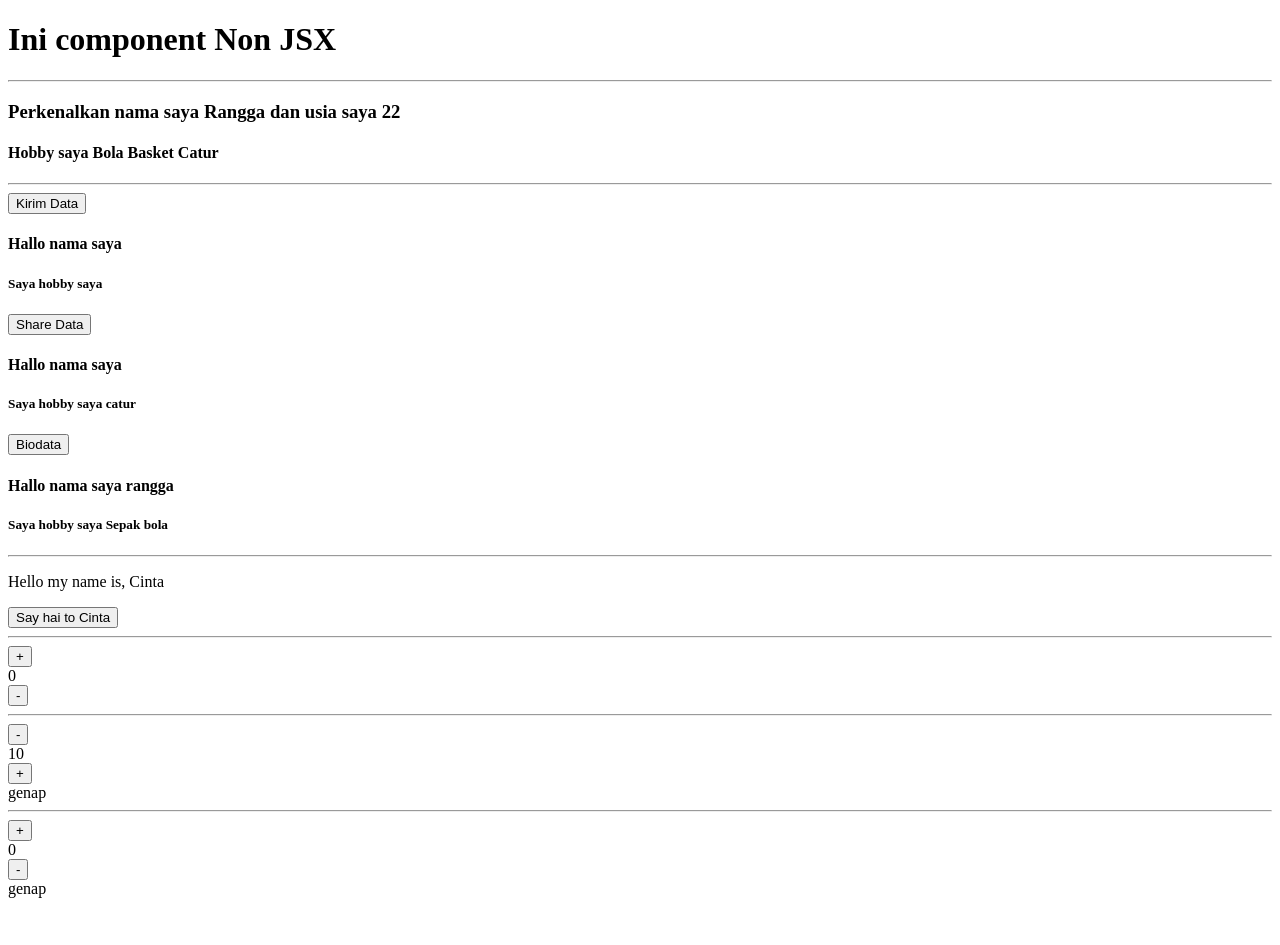
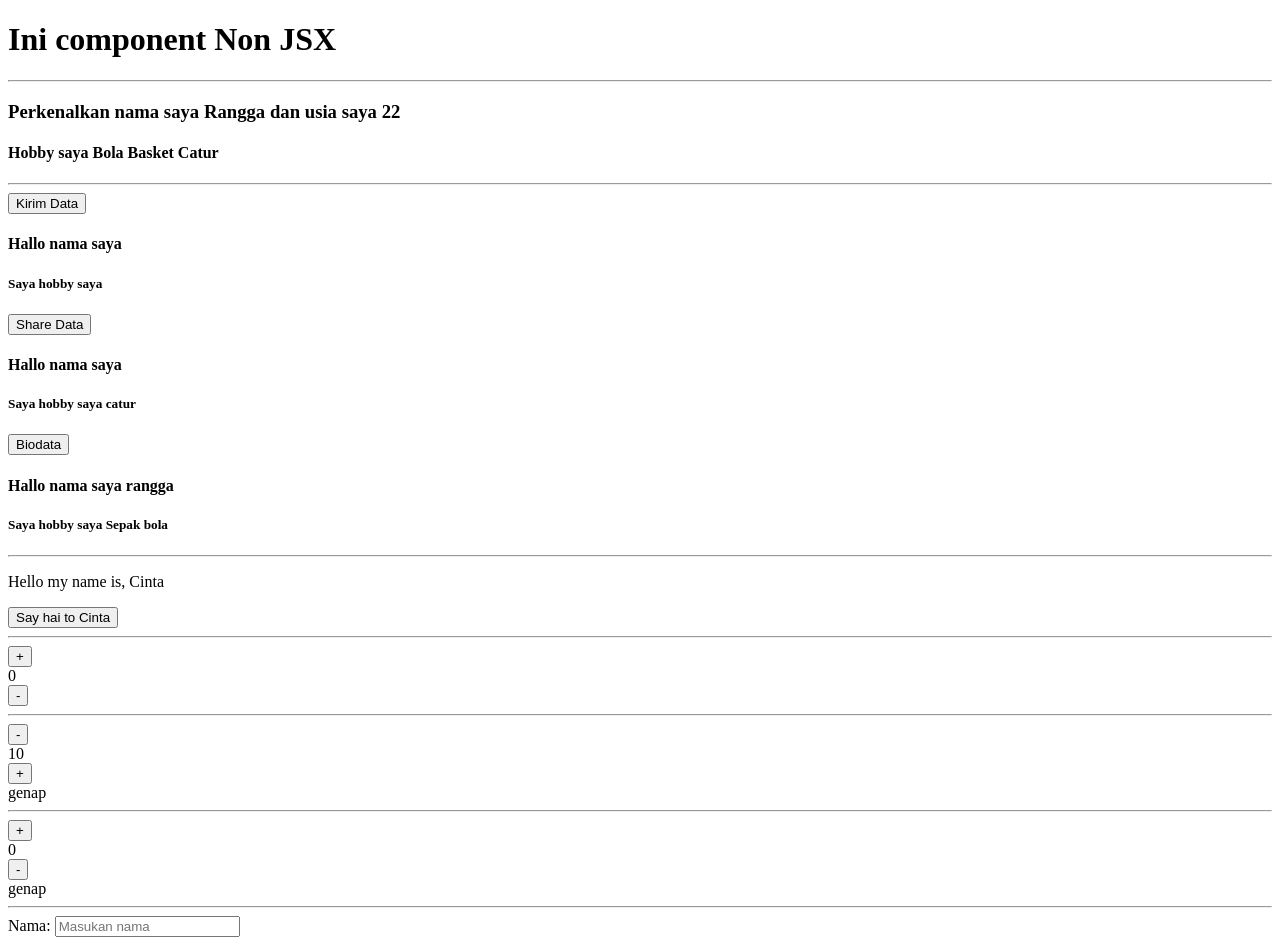
Before and after one commit to iqbalrivaldi28/Learn-React-Fundamental-1, a React (Vite) app: page / in a window 1280 px wide. Before the commit the page ends 906 px from the top, so only its background shows below. Built offline with nearby package versions, Linux system fonts and the light colour scheme.

Commit message:
feat: add handle form

```diff
--- a/src/App.jsx
+++ b/src/App.jsx
@@ -1,6 +1,7 @@
 import ConditionalRederingIfElse from './components/Conditional-Rendering-IfElse';
 import ConditionalRenderingTernaryOperator from './components/Conditional-Rendering-Ternary-Operator';
 import EventHandler from './components/Event-Hanlder';
+import HandleForm from './components/HandleForm';
 import JsxNonJsx from './components/Jsx-NonJsx';
 import PropsReusableComponent from './components/Props-Reusable-Component';
 import UseStateConcepts from './components/UseState-Concepts';
@@ -36,6 +37,9 @@ function App() {
       <hr />
       <ConditionalRenderingTernaryOperator />
 
+      <hr />
+      <HandleForm />
+
     </>
   );
 }
--- /dev/null
+++ b/src/components/HandleForm.jsx
@@ -0,0 +1,28 @@
+import React, { useState } from 'react';
+
+function HandleForm() {
+  const [name, setName] = useState('');
+
+  const handleOnChange = (e) => {
+    setName(e.target.value);
+    console.log(`Handle On Change: ${name}`);
+  };
+
+
+  const handldeSubmit = (e) =>{
+    e.preventDefault(); //? Sebelum logic atau inisiate script di onSubmit harus prevent default dulu
+    console.log(`Handle On Submit: ${name}`);
+
+  }
+
+  return (
+    <div>
+      <form onSubmit={handldeSubmit}>
+        <label htmlFor="">Nama: </label>
+        <input type="text" placeholder="Masukan nama" onChange={handleOnChange} value={name} />
+      </form>
+    </div>
+  );
+}
+
+export default HandleForm;
```
